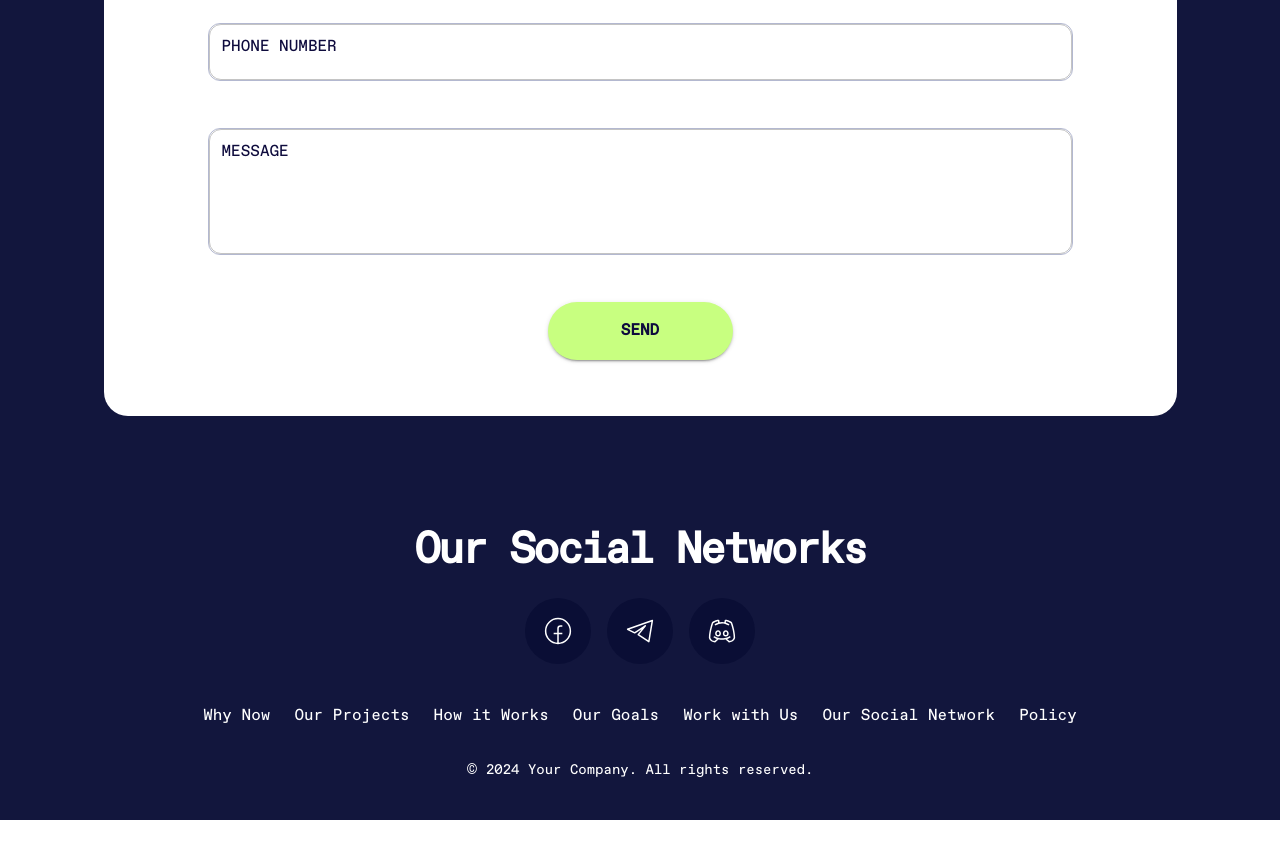
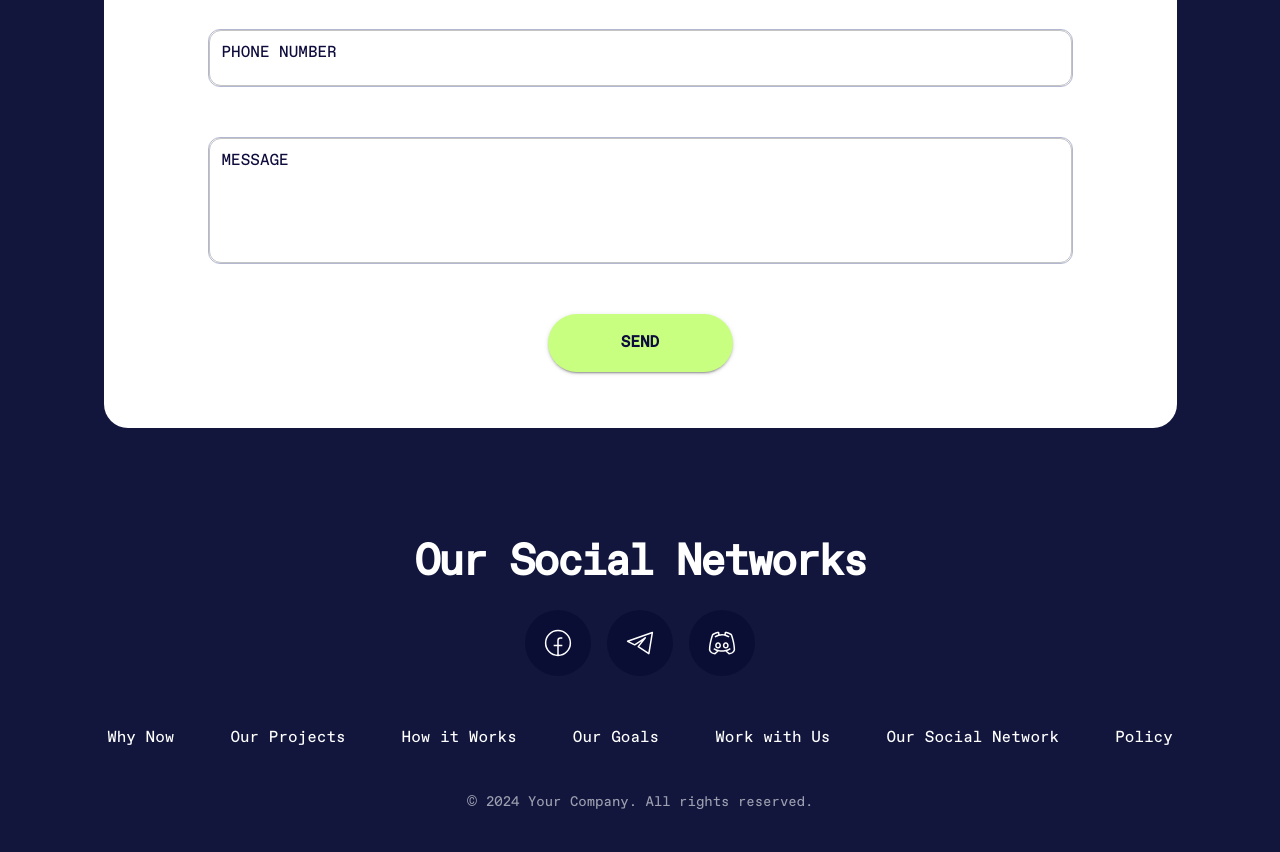
Before and after one commit to NVadim11/TapTap, a React (Create React App) app: page / in a window 1280 px wide. Shown: the part 4980-5832 px from the top of the page. Before the commit the page ends 5800 px from the top, so only its background shows below. Built offline with nearby package versions, Linux system fonts and the light colour scheme.

Commit message:
form validation

```diff
--- a/package.json
+++ b/package.json
@@ -20,7 +20,8 @@
     "react-scripts": "5.0.1",
     "react-scroll": "^1.9.0",
     "sass": "^1.77.8",
-    "web-vitals": "^2.1.4"
+    "web-vitals": "^2.1.4",
+    "yup": "^1.4.0"
   },
   "scripts": {
     "start": "react-scripts start",
--- a/src/components/Footer/Footer.jsx
+++ b/src/components/Footer/Footer.jsx
@@ -1,5 +1,5 @@
 import React from 'react';
-import { Box, Typography, Grid } from '@mui/material';
+import { Box, Typography, Grid, Button } from '@mui/material'; // Import Button
 import { scroller } from 'react-scroll';
 import { useMediaQuery } from '@mui/material';
 import { useNavigate } from 'react-router-dom';
@@ -18,11 +18,22 @@ const Footer = () => {
 			setTimeout(() => {
 				scroller.scrollTo(id, {
 					smooth: true,
-					duration: 2000,
+					duration: 1500,
 					offset: -70,
 				});
 			}, 0);
 		}
+	};
+
+	// Shared button styles from Header component
+	const navBtns = {
+		padding: '8px 16px',
+		fontSize: '16px',
+		textTransform: 'initial',
+		transition: 'opacity 0.25s ease-in-out',
+		'&:hover': {
+			opacity: 0.8,
+		},
 	};
 
 	const menuItems = [
@@ -34,12 +45,6 @@ const Footer = () => {
 		{ name: 'Our Social Network', id: 'social' },
 		{ name: 'Policy', id: 'policy' },
 	];
-
-	const linkStyles = {
-		cursor: 'pointer',
-		color: 'inherit',
-		textDecoration: 'none',
-	};
 
 	return (
 		<Box
@@ -59,14 +64,14 @@ const Footer = () => {
 			>
 				{menuItems.map((item, index) => (
 					<Grid item key={index}>
-						<Typography sx={linkStyles} onClick={() => handleLinkClick(item.id)}>
+						<Button color='inherit' sx={navBtns} onClick={() => handleLinkClick(item.id)}>
 							{item.name}
-						</Typography>
+						</Button>
 					</Grid>
 				))}
 			</Grid>
 
-			<Box sx={{ marginTop: 4 }}>
+			<Box sx={{ marginTop: 4, color: 'rgba(255, 255, 255, 0.59)' }}>
 				<Typography variant='body2' color='inherit'>
 					© {new Date().getFullYear()} Your Company. All rights reserved.
 				</Typography>
--- a/src/components/Header/Header.jsx
+++ b/src/components/Header/Header.jsx
@@ -59,7 +59,7 @@ const Header = () => {
 			scroller.scrollTo(id, {
 				smooth: true,
 				offset: -70,
-				duration: 2000,
+				duration: 1500,
 			});
 		}
 		handleMenuClose();
@@ -72,7 +72,7 @@ const Header = () => {
 				backgroundColor: 'transparent',
 				boxShadow: 'none',
 				height: isMobile ? '90px' : '114px',
-				padding: isMobile ? '0 16px' : '0 66px'
+				padding: isMobile ? '0 16px' : '0 66px',
 			}}
 		>
 			<Toolbar
--- a/src/components/MyForm/MyForm.jsx
+++ b/src/components/MyForm/MyForm.jsx
@@ -1,7 +1,21 @@
 import React from 'react';
-import { Formik, Form, Field } from 'formik';
+import { Formik, Form, Field, ErrorMessage } from 'formik';
+import * as Yup from 'yup';
 import { TextField, Button, Box, Typography, ButtonBase } from '@mui/material';
 import Icons from '../Icons/Icons.jsx';
+
+const validationSchema = Yup.object({
+	name: Yup.string()
+		.required('Name is required')
+		.min(2, 'Name must be at least 2 characters long'),
+	email: Yup.string().email('Invalid email address').required('Email is required'),
+	phone: Yup.string()
+		.required('Phone number is required')
+		.matches(/^[0-9]{10}$/, 'Phone number must be exactly 10 digits long'),
+	message: Yup.string()
+		.required('Message is required')
+		.min(10, 'Message must be at least 10 characters long'),
+});
 
 const MyForm = () => {
 	const iconButtonStyles = {
@@ -28,11 +42,12 @@ const MyForm = () => {
 				phone: '',
 				message: '',
 			}}
+			validationSchema={validationSchema}
 			onSubmit={(values) => {
 				console.log('Form Data', values);
 			}}
 		>
-			{() => (
+			{({ errors, touched }) => (
 				<>
 					<Form id='form'>
 						<Box
@@ -86,6 +101,8 @@ const MyForm = () => {
 									placeholder='ENTER YOUR NAME'
 									fullWidth
 									variant='outlined'
+									error={touched.name && Boolean(errors.name)}
+									helperText={<ErrorMessage name='name' />}
 									InputLabelProps={{
 										sx: {
 											fontWeight: 400,
@@ -120,6 +137,8 @@ const MyForm = () => {
 									placeholder='ENTER YOUR EMAIL'
 									fullWidth
 									variant='outlined'
+									error={touched.email && Boolean(errors.email)}
+									helperText={<ErrorMessage name='email' />}
 									InputLabelProps={{
 										sx: {
 											fontWeight: 400,
@@ -154,6 +173,8 @@ const MyForm = () => {
 									placeholder='ENTER YOUR PHONE NUMBER'
 									fullWidth
 									variant='outlined'
+									error={touched.phone && Boolean(errors.phone)}
+									helperText={<ErrorMessage name='phone' />}
 									InputLabelProps={{
 										sx: {
 											fontWeight: 400,
@@ -190,6 +211,8 @@ const MyForm = () => {
 									multiline
 									rows={4}
 									variant='outlined'
+									error={touched.message && Boolean(errors.message)}
+									helperText={<ErrorMessage name='message' />}
 									InputLabelProps={{
 										sx: {
 											fontWeight: 400,
--- a/src/index.css
+++ b/src/index.css
@@ -5,6 +5,7 @@ body {
     sans-serif;
   -webkit-font-smoothing: antialiased;
   -moz-osx-font-smoothing: grayscale;
+  user-select: none;
 }
 
 code {
```
Also changed, not shown: 1 other file (tests, documents, lock files or other folders).
